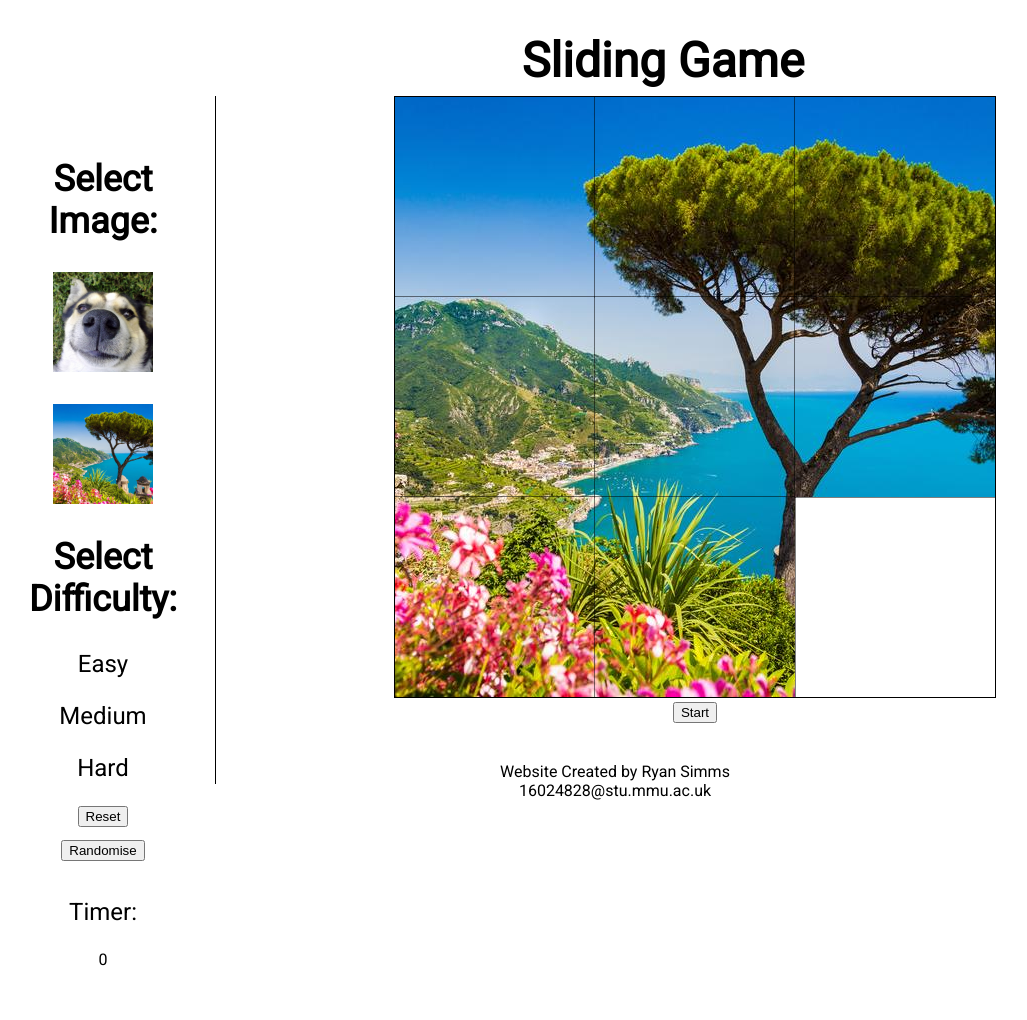
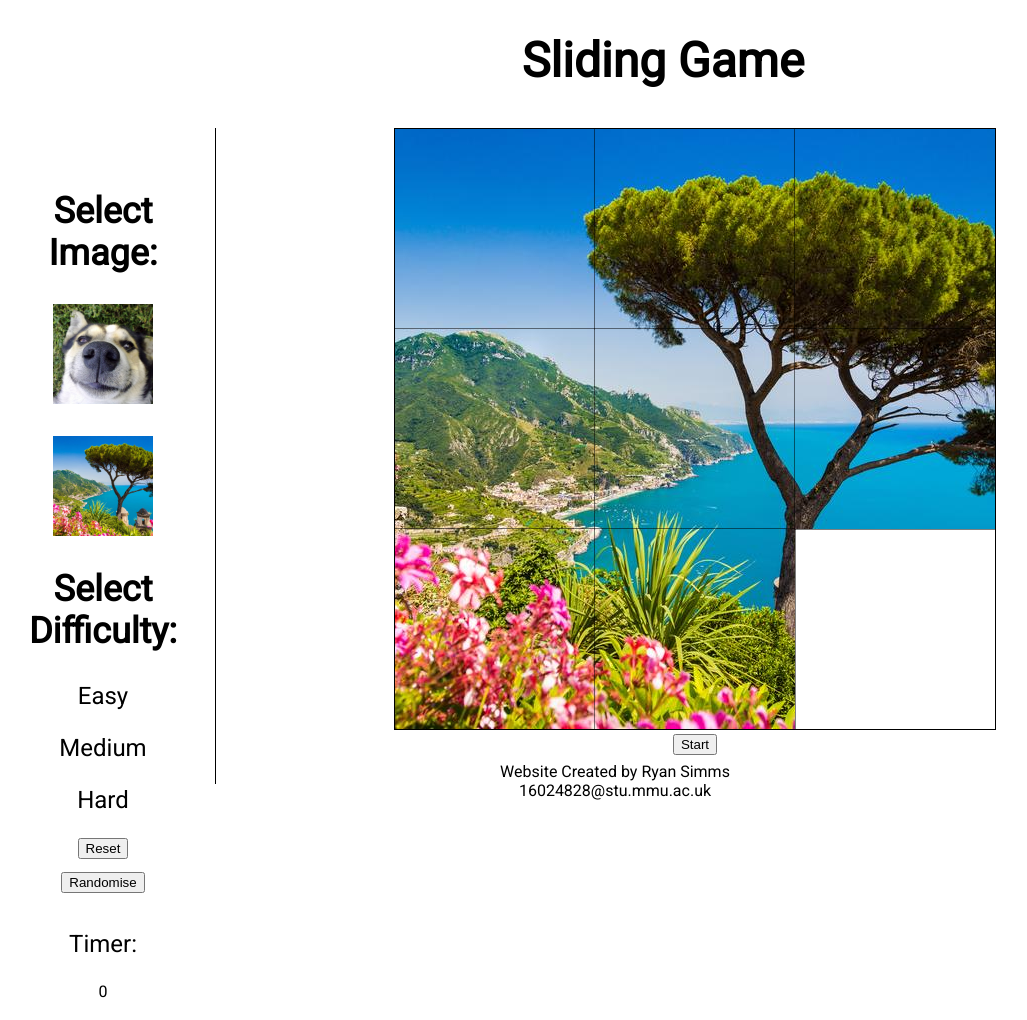
Before and after one commit to SlidingTile/SlidingTileRep, a PHP site: page / in a window 1280 px wide. Shown: the whole page, without its empty margins (25-1052 px from the left). Before the commit the page ends 966 px from the top, so only its background shows below. Run offline with PHP 8.4, Linux system fonts and the light colour scheme.

Commit message:
Update lightStyle.css

```diff
--- a/code/production/css/lightStyle.css
+++ b/code/production/css/lightStyle.css
@@ -103,13 +103,13 @@
 	/*Main Body*/
 	#mainContent {
 		position: absolute;
-		left: 10em; top: 6em; right: 0; bottom: 1em;
+		left: 10em; top: 8em; right: 0; bottom: 1em;
 		text-align: center;
 	}
 
 	#sideBar {
 		position: absolute;
-		left: 1em; top: 6em; bottom: 1em;
+		left: 1em; top: 8em; right: 0; bottom: 1em;
 		width: 10em;
 		text-align: center;
 		padding: 2em;
@@ -147,10 +147,6 @@
 
 	h2 {
 		font-size: 2.25em;
-	}
-
-	h3 {
-		font-size: 2em;
 	}
 
 	#enter {
```
